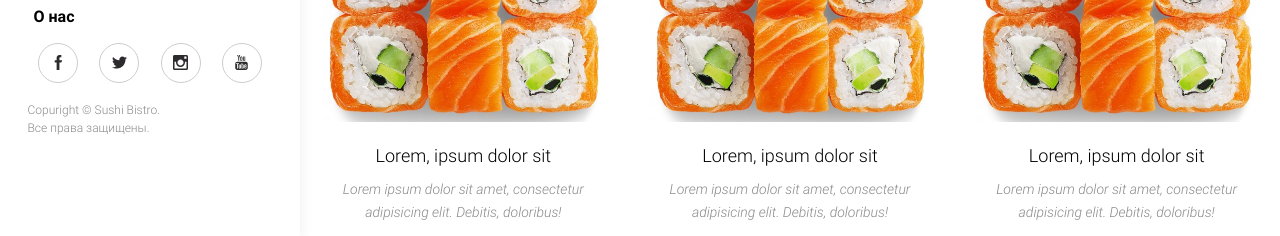
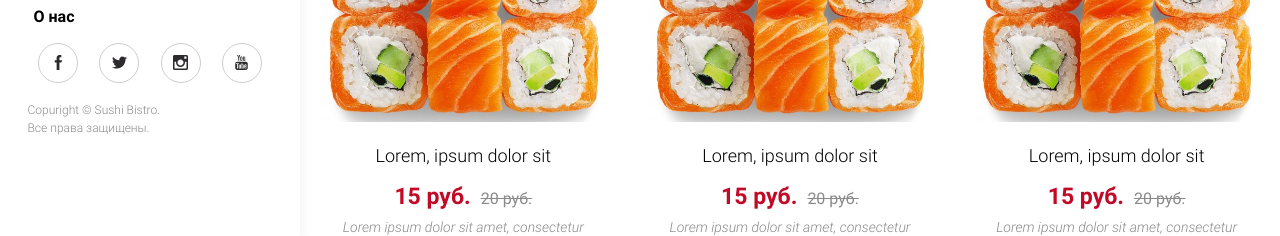
Before and after one commit to Chechko-Ivan/sushiBistro, a website: page src/index.html in a window 1280 px wide. Shown: the part 559-795 px from the top of the page. Drawn offline with nearby package versions, Linux system fonts and the light colour scheme; files that its build step writes are made by us from their sources; files whose address does not match are found by name.

Commit message:
add coast to product card

```diff
--- a/src/blocks/sushi-card/sushi-card.html
+++ b/src/blocks/sushi-card/sushi-card.html
@@ -22,6 +22,10 @@
           Lorem, ipsum dolor sit
         </h3>
       </a>
+      <span class="sushi-card_coast">
+        <span class="sushi-card_coast-current">15 руб.</span>
+        <span class="sushi-card_coast-old">20 руб.</span>
+      </span>
       <p class="sushi-card_desc">
         Lorem ipsum dolor sit amet, consectetur adipisicing elit. Debitis,
         doloribus!
--- a/src/blocks/sushi-card/sushi-card.scss
+++ b/src/blocks/sushi-card/sushi-card.scss
@@ -179,4 +179,23 @@
       }
     }
   }
+
+  &_coast {
+    display: flex;
+    justify-content: center;
+    align-items: baseline;
+
+    &-current {
+      font-weight: 700;
+      font-size: 23px;
+      color: $color-main;
+    }
+
+    &-old {
+      margin-left: 10px;
+      font-size: 16px;
+      color: $text-color-mutted;
+      text-decoration: line-through;
+    }
+  }
 }
```
Also changed, not shown: build/css/style.min.css, build/index.html.
